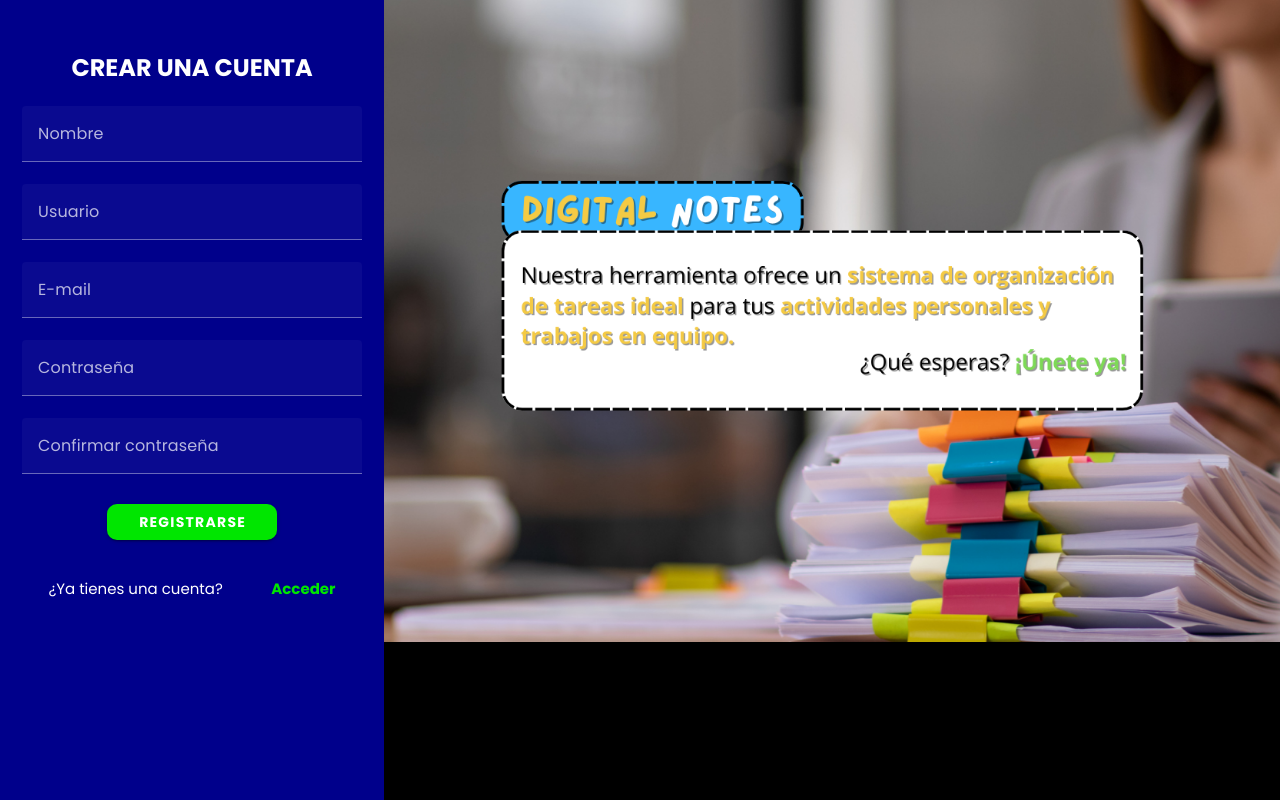
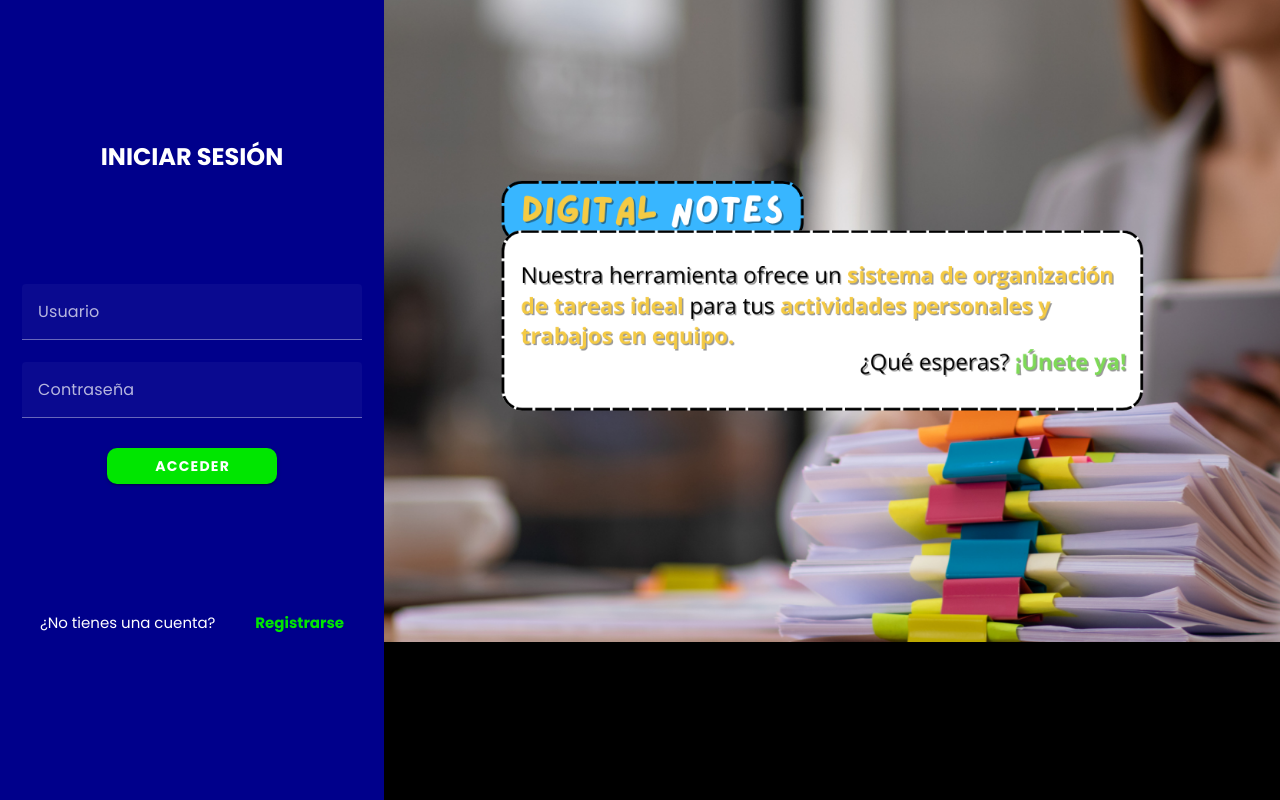
Before and after one commit to kpuxinnodev/digital-notes, a Vue app in the folder Front-End/: page / in a window 1280 px wide. Built offline with nearby package versions, Linux system fonts and the light colour scheme.

Commit message:
+ signup.vue en /pages

```diff
--- a/Front-End/src/pages/index.vue
+++ b/Front-End/src/pages/index.vue
@@ -4,7 +4,7 @@
     <div class="formulario">
       <!--Formulario-->
 
-      <h2>crear una cuenta</h2>
+      <h2>iniciar sesión</h2>
 
       <v-sheet class="mx-auto" width="340">
         <v-form fast-fail @submit.prevent>
@@ -15,16 +15,16 @@
           :label="campo.label"
           ></v-text-field>
 
-          <v-btn class="mt-2" type="submit" block>Registrarse</v-btn>
+          <v-btn class="mt-2" type="submit" block>Acceder</v-btn>
         </v-form>
       </v-sheet>
 
       <div class="acceder">
         <!--Acceder-->
         <p>
-          ¿Ya tienes una cuenta?
+          ¿No tienes una cuenta?
         </p>
-        <a href="#">Acceder</a>
+        <a href="#">Registrarse</a>
       </div>
     </div>
 
@@ -59,11 +59,8 @@ const imagenes = ref([  //Almacena imágenes que se muestran en el carousel.
 
 //<-Formulario->
 const campos = ref([  //Almacena los campos que se muestran en el formulario.
-  {model:"Nombre", rules:"", label:"Nombre"},
   {model:"Usuario", rules:"", label:"Usuario"},
-  {model:"E-mail", rules:"", label:"E-mail"},
-  {model:"Password", rules:"", label:"Contraseña"},
-  {model:"PasswordValidate", rules:"", label:"Confirmar contraseña"}
+  {model:"Password", rules:"", label:"Contraseña"}
 ])
 </script>
 
@@ -99,6 +96,8 @@ const campos = ref([  //Almacena los campos que se muestran en el formulario.
 
   display: flex;
   flex-direction: column;
+  align-items: center;
+  justify-content: space-evenly;
 
   background-color: darkblue;
 }
--- a/Front-End/src/pages/signup.vue
+++ b/Front-End/src/pages/signup.vue
@@ -98,6 +98,8 @@
 
     display: flex;
     flex-direction: column;
+    align-items: center;
+    justify-content: space-evenly;
 
     background-color: darkblue;
   }
```
